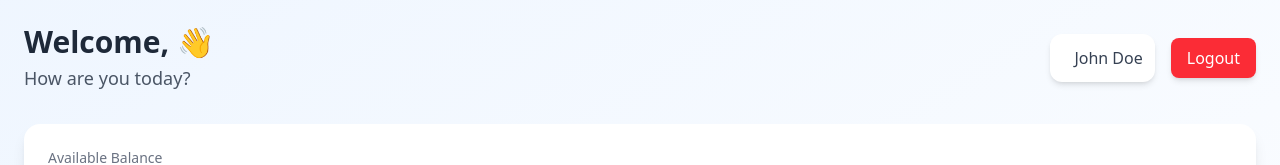
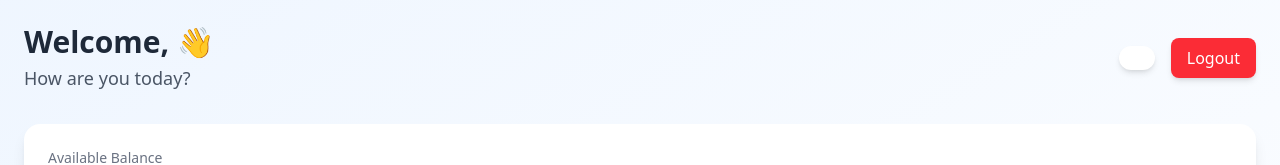
Before and after one commit to everestp/web-based-wallet, a React (Vite) app: page /dashboard in a window 1280 px wide. Shown: the top 165 px of the page. Built offline with nearby package versions, Linux system fonts and the light colour scheme.

Commit message:
feat: enhance user logout functionality and update user data display in Dashboard

```diff
--- a/src/context/UserContext.jsx
+++ b/src/context/UserContext.jsx
@@ -18,10 +18,11 @@ export const UserContextProvider = ({ children }) => {
   };
 
   useEffect(() => {
+    setToken(localStorage.getItem('token')) // Fixed data assignment
     const signinUser = async () => {
       try {
         const response = await loggedinUser(token);
-        setUserData(response.data); // Fixed data assignment
+        setUserData(response.data);
         toast.success("Welcome " + response.data.name);
       } catch (error) {
         toast.error("Error fetching User data");
--- a/src/pages/DashBoard.jsx
+++ b/src/pages/DashBoard.jsx
@@ -1,8 +1,21 @@
 import React from 'react';
 import { useUser } from '../context/UserContext';
+import { data, useNavigate } from 'react-router-dom';
 
 const Dashboard = () => {
-  const  {userData,token} = useUser();
+  const  {userData,token,setToken} = useUser();
+   const navigate = useNavigate();
+
+  const logout = () => {
+    // Clear token from localStorage or sessionStorage
+    localStorage.removeItem("token");
+  setToken("")
+    // Clear user data
+  navigate("/")
+
+    // Redirect user to login page
+
+  };
   return (
     <div className="bg-gradient-to-br from-blue-50 to-white min-h-screen p-6">
 
@@ -13,18 +26,18 @@ const Dashboard = () => {
         <div>
 
           <h1 className="text-3xl font-bold text-gray-800">Welcome,{userData.name} 👋</h1>
-          <p className="text-gray-600 text-lg mt-1">How are you today? {token}</p>
+          <p className="text-gray-600 text-lg mt-1">How are you today? </p>
         </div>
 
         {/* Profile & Logout */}
         <div className="flex items-center gap-4">
           <div className="flex items-center bg-white p-3 rounded-xl shadow-md cursor-pointer hover:bg-blue-100 transition">
-            <span className="ml-3 font-medium text-gray-700">John Doe</span>
+            <span className="ml-3 font-medium text-gray-700">{userData.name}</span>
           </div>
 
           <button
             className="bg-red-500 text-white px-4 py-2 rounded-lg shadow-md hover:bg-red-600 transition"
-            onClick={() => alert('Logging out...')} // Replace with actual logout logic
+            onClick={logout} // Replace with actual logout logic
           >
             Logout
           </button>
```
